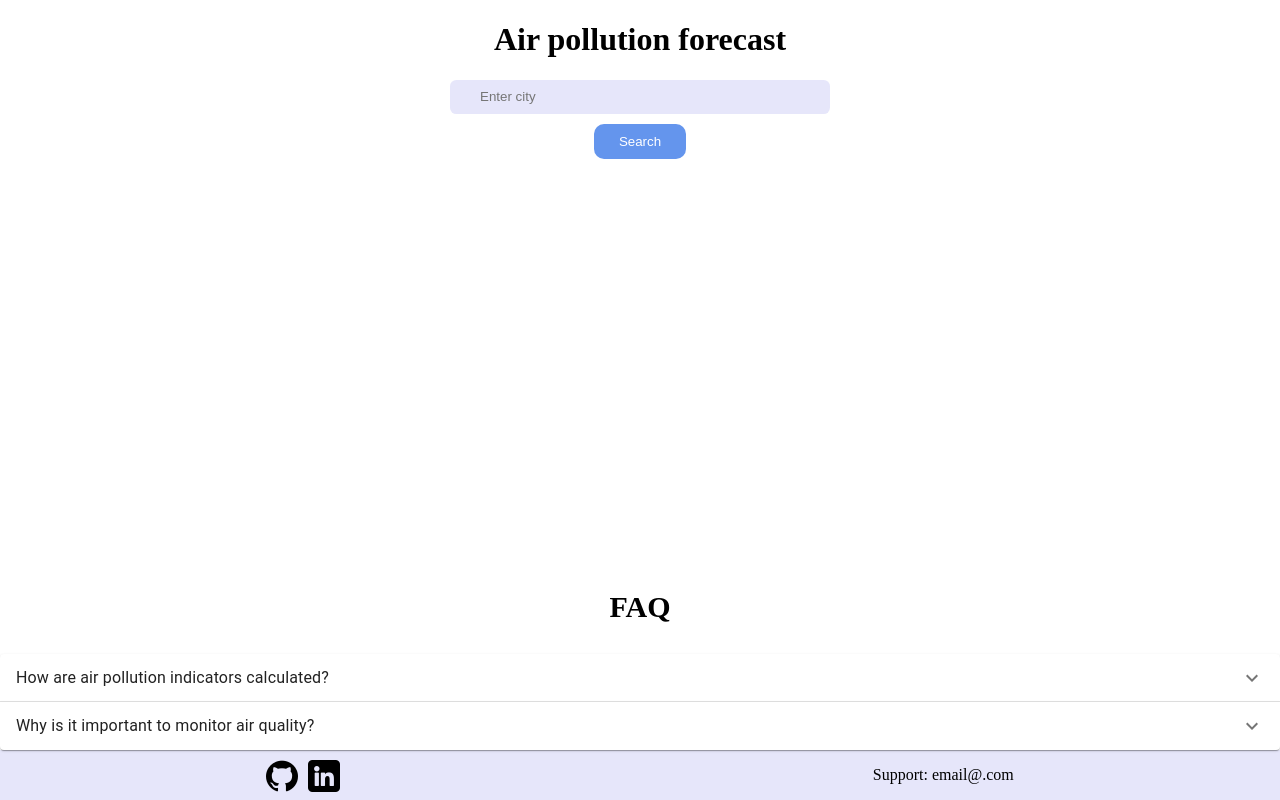
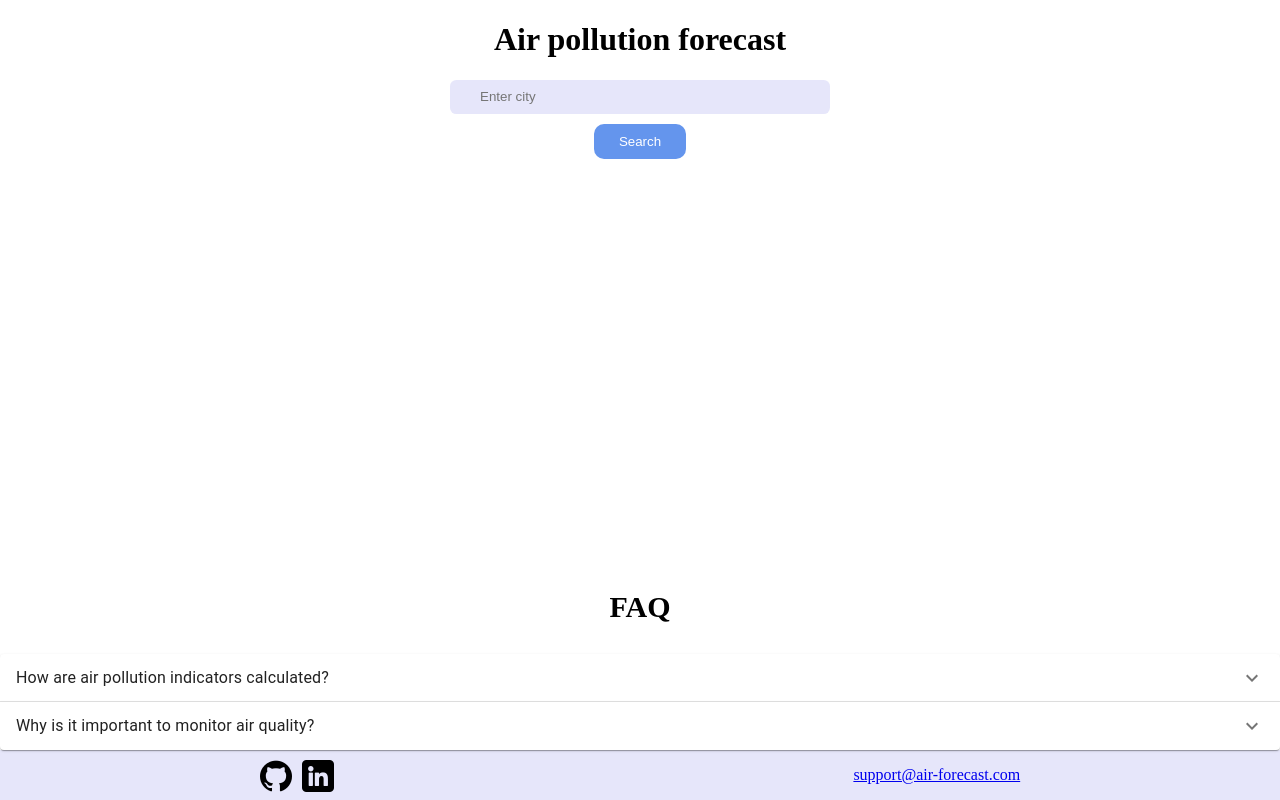
Before and after one commit to Alina-Gimp/air-pollution-forecast, a React (Create React App) app: page / in a window 1280 px wide. Built offline with nearby package versions, Linux system fonts and the light colour scheme.

Commit message:
Added email-support

```diff
--- a/src/air-quality/component/air-quality-forecast/AirQualityForecast.js
+++ b/src/air-quality/component/air-quality-forecast/AirQualityForecast.js
@@ -9,7 +9,7 @@ function AirQualityForecast({displayAddress, coordinates, isCityConfirmed}) {
 
   return (
     <>
-      <h3 className="city">{displayAddress}</h3>
+      <h2 className="city">{displayAddress}</h2>
       <div className="blocks">
         {
           airQualityApiDailyAverageSummary.map((dailyAverages, index) => (
--- a/src/air-quality/component/footer/Footer.js
+++ b/src/air-quality/component/footer/Footer.js
@@ -19,7 +19,9 @@ function Footer() {
             </a>
             </div>
           </div>
-          <p>Support: email@.com</p>
+          <p>
+          <a href="mailto:support@air-forecast.com">support@air-forecast.com</a>
+        </p>
         </div>
       </div>
     </>
```
